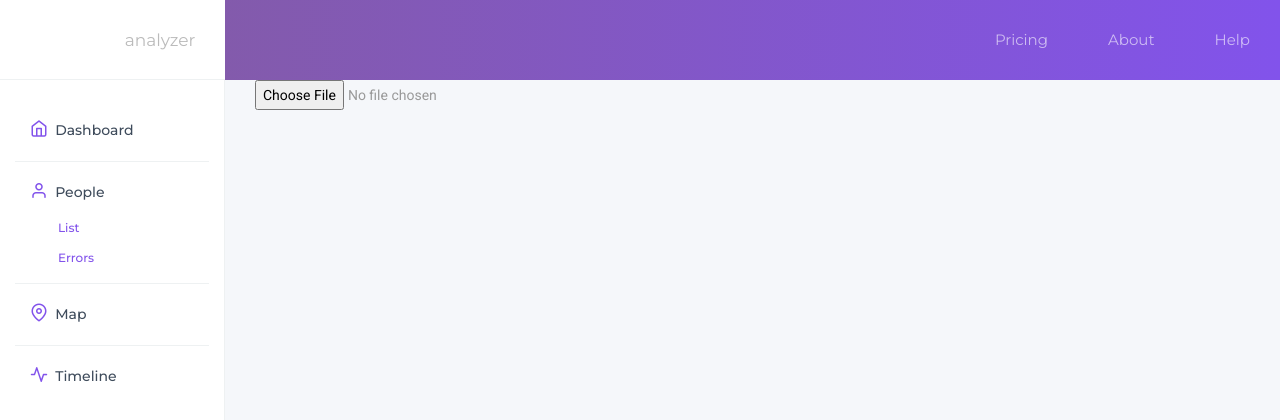
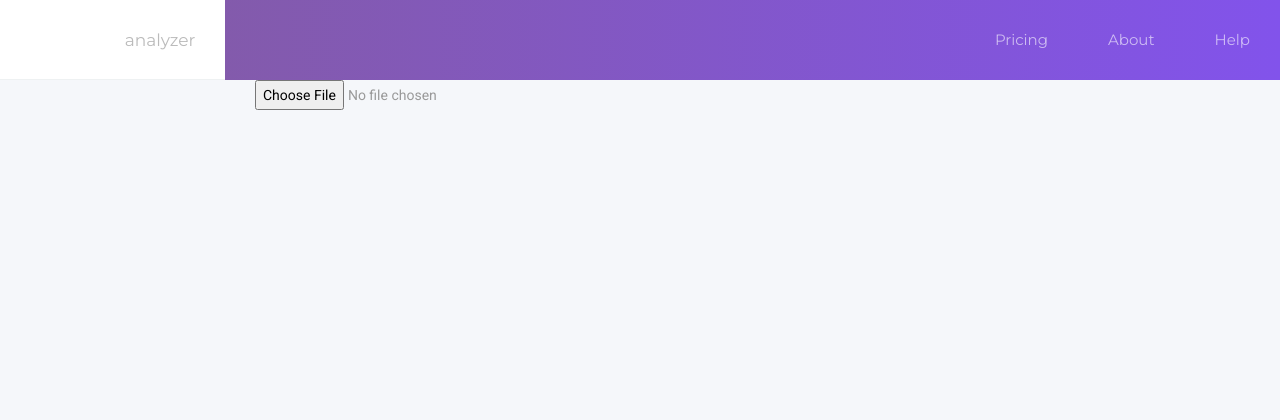
Before and after one commit to stivaugoin/gedcom-analyzer, a React (Create React App) app: page / in a window 1280 px wide. Shown: the top 420 px of the page. Built offline with nearby package versions, Linux system fonts and the light colour scheme.

Commit message:
Hide Sidebar when there no selected file

```diff
--- a/src/App.jsx
+++ b/src/App.jsx
@@ -98,7 +98,7 @@ class App extends Component {
         <div id="wrapper" className="wrapper">
           <Navbar />
           <div className="content-wrapper">
-            <Sidebar />
+            <Sidebar hide={!this.state.filename} />
             <main className="main-wrapper clearfix">
               {this.state.filename ? [
                 <CurrentFile key={1} filename={this.state.filename} onClickClose={this.clearFile} />,
```
